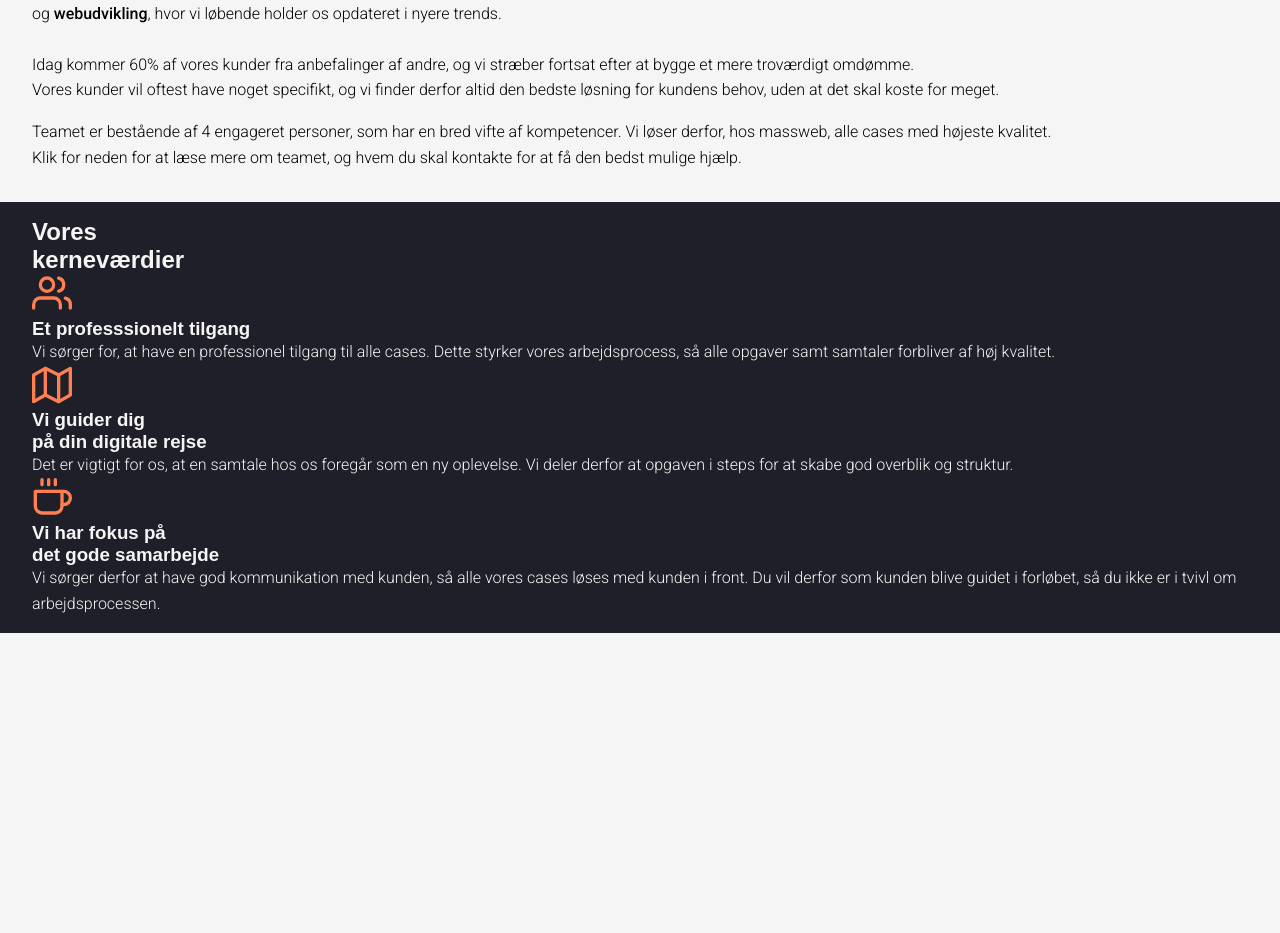
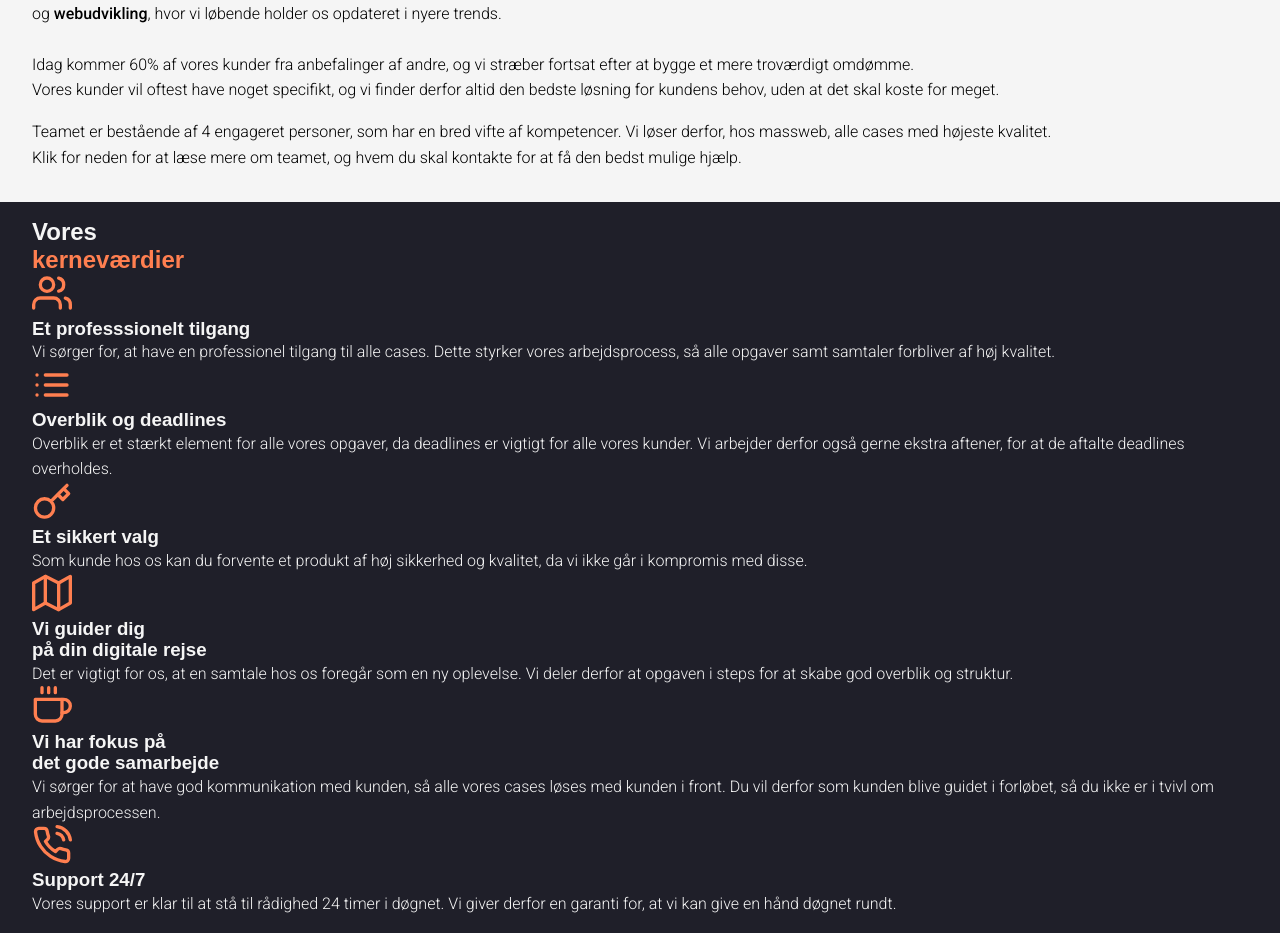
Before and after one commit to mathiasjor911/Opgave-5--Hjemmeside-til-egen-virksomhed, a website: page om-os.html in a window 1280 px wide. Shown: the part 152-1085 px from the top of the page. Before the commit the page ends 800 px from the top, so only its background shows below. Drawn offline with nearby package versions, Linux system fonts and the light colour scheme; a web font is replaced by a local one.

Commit message:
Kerneværdier kodet og stylet

```diff
--- a/css/style.scss
+++ b/css/style.scss
@@ -203,14 +203,28 @@ p {
     .wrapper{
       color: $off-white;
       .kerneverdicontainer{
-        svg{
-          color: $orange;
-          width: 40px;
-          height: auto;
+
+          .kerne-item{
+              padding: 30px 0;
+              max-width: 400px;
+
+              h3{
+                  margin-bottom: 5px;
+              }
+          }
+
+          svg{
+            color: $orange;
+            width: 40px;
+            height: auto;
         }
       }
     }
   }
+
+
+
+
 
 .team {
     h2 {
--- a/om-os.html
+++ b/om-os.html
@@ -49,11 +49,10 @@
 <section class="kerneverdier">
     <div class="wrapper">
         <div class="kerneverdicontainer">
-            <div class="kerne-item">
-                <h2>Vores <br><span class="heighlight">kerneværdier</span></h2>
+            <div class="kerne-item kerne-item1">
+                <h2>Vores <br><span class="highlight">kerneværdier</span></h2>
             </div>
-            <div class="kerne-item">
-                <div class="kerneverdicontainer">
+            <div class="kerne-item kerne-item2">
                 <i data-feather="users"></i>
                 <div class="kernetekst">
                     <h3>Et professsionelt tilgang</h3>
@@ -61,9 +60,22 @@
                         vores arbejdsprocess, så alle opgaver samt samtaler forbliver af høj kvalitet.</p>
                 </div>
             </div>
+            <div class="kerne-item kerne-item3">
+                <i data-feather="list"></i>
+                <div class="kernetekst">
+                    <h3>Overblik og deadlines</h3>
+                    <p>Overblik er et stærkt element for alle vores opgaver, da deadlines er vigtigt for alle vores kunder.
+                        Vi arbejder derfor også gerne ekstra aftener, for at de aftalte deadlines overholdes.</p>
                 </div>
-            <div class="kerne-item">
-                <div class="kerneverdicontainer">
+            </div>
+            <div class="kerne-item kerne-item4">
+                <i data-feather="key"></i>
+                <div class="kernetekst">
+                    <h3>Et sikkert valg</h3>
+                    <p>Som kunde hos os kan du forvente et produkt af høj sikkerhed og kvalitet, da vi ikke går i kompromis med disse.</p>
+                </div>
+            </div>
+            <div class="kerne-item kerne-item5">
                 <i data-feather="map"></i>
                 <div class="kernetekst">
                     <h3>Vi guider dig <br> på din digitale rejse</h3>
@@ -71,21 +83,28 @@
                         Vi deler derfor at opgaven i steps for at skabe god overblik og struktur.</p>
                 </div>
             </div>
-            </div>
-            <div class="kerne-item">
-                <div class="kerneverdicontainer">
+            <div class="kerne-item kerne-item6">
                 <i data-feather="coffee"></i>
                 <div class="kernetekst">
                     <h3>Vi har fokus på <br> det gode samarbejde</h3>
-                        <p>Vi sørger derfor at have god kommunikation med kunden, så alle vores cases løses med kunden i front.
+                    <p>Vi sørger for at have god kommunikation med kunden, så alle vores cases løses med kunden i front.
                         Du vil derfor som kunden blive guidet i forløbet, så du ikke er i tvivl om arbejdsprocessen.</p>
                 </div>
+            </div>
+            <div class="kerne-item kerne-item7">
+                <i data-feather="phone-call"></i>
+                <div class="kernetekst">
+                    <h3>Support 24/7</h3>
+                    <p>Vores support er klar til at stå til rådighed 24 timer i døgnet. Vi giver derfor en garanti for,
+                        at vi kan give en hånd døgnet rundt.</p>
                 </div>
             </div>
         </div>
     </div>
 </section>
 
+<article class="">
+</article>
 
 
 <script src="https://cdnjs.cloudflare.com/ajax/libs/jquery/3.4.1/jquery.min.js"></script>
```
Lines whose indentation alone changed are shown as unchanged.
